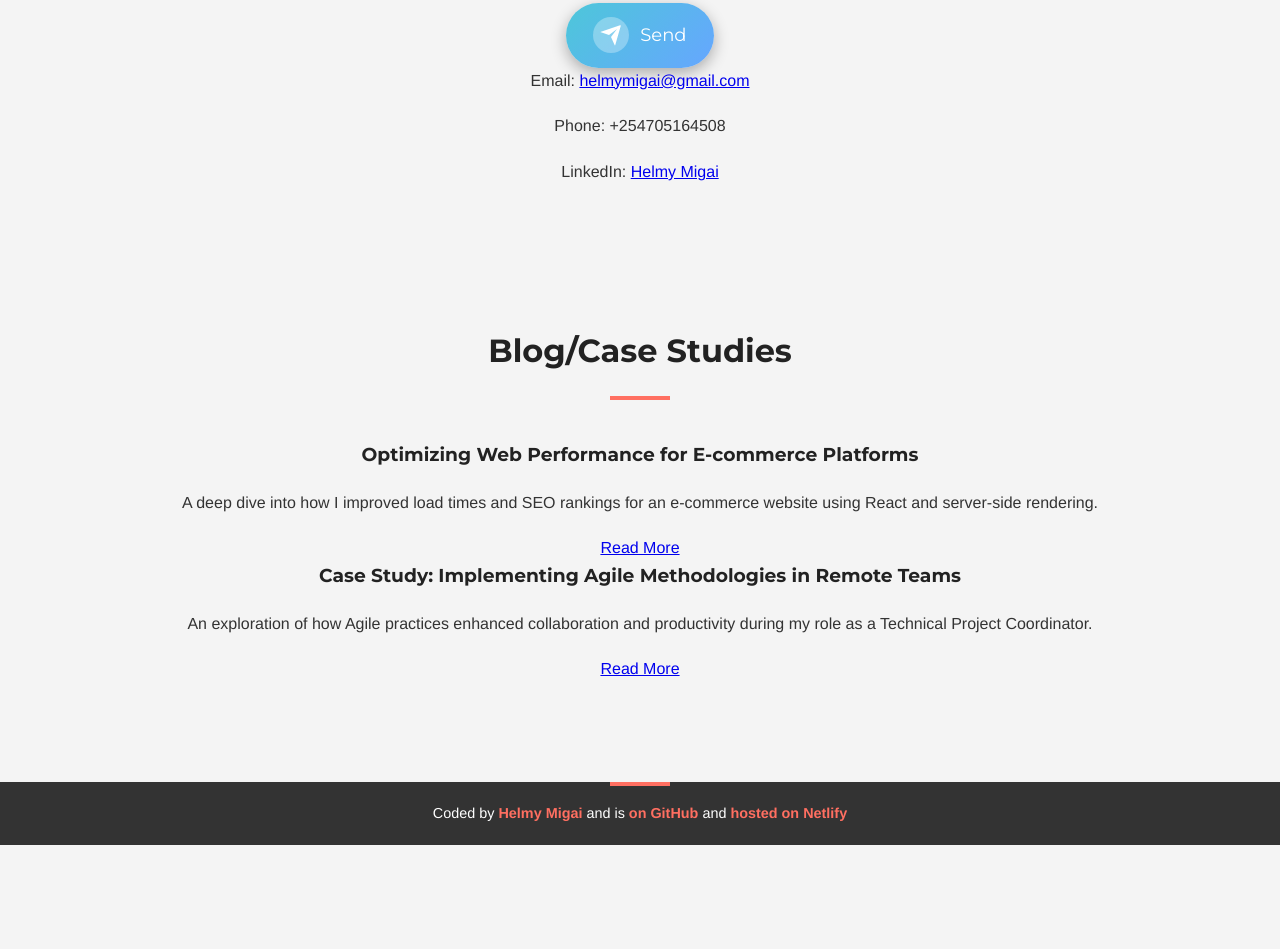
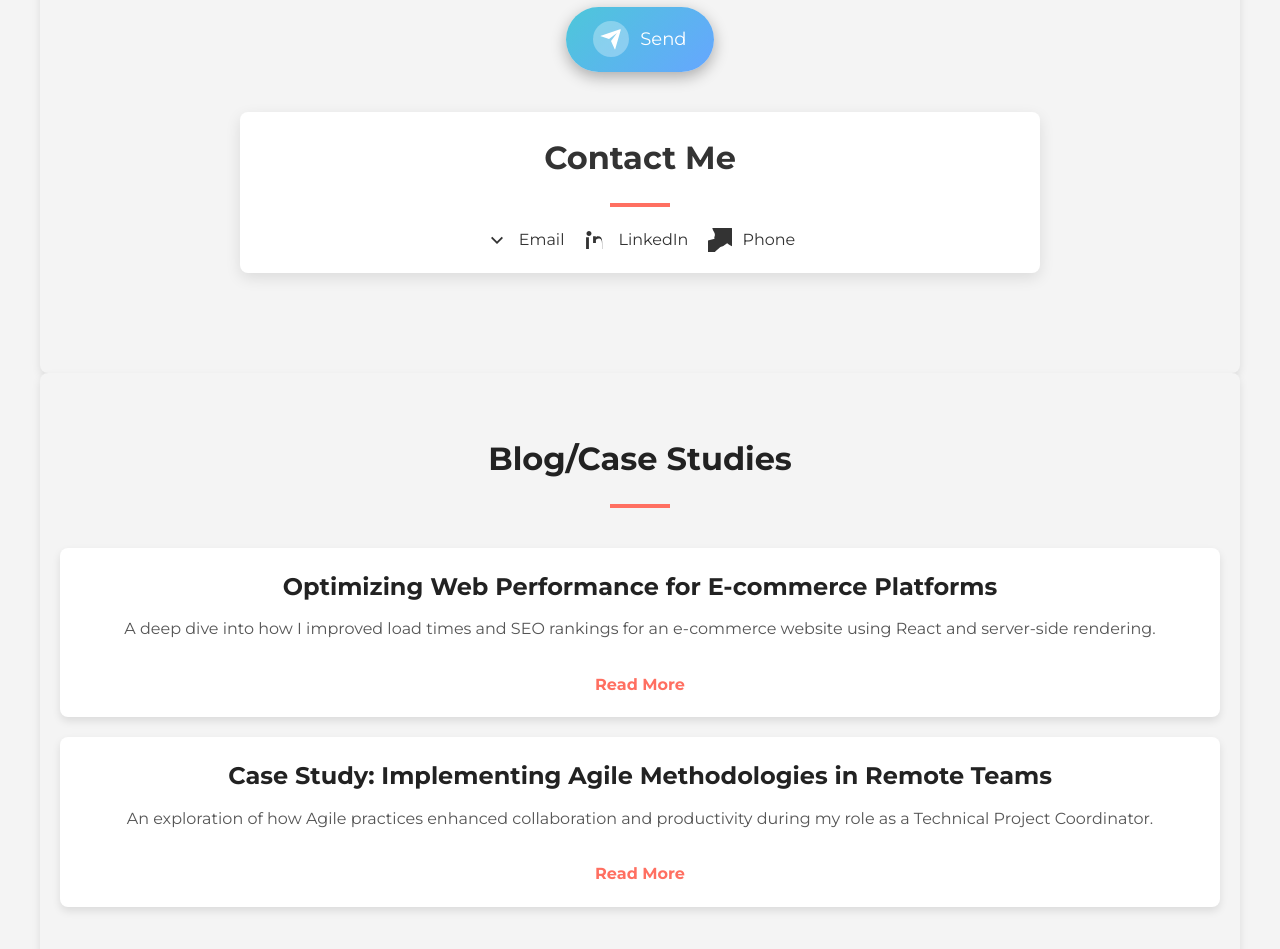
Before and after one commit to HelmyMigai/my-portfolio, a plain HTML site: page index.html in a window 1280 px wide. Shown: the part 1819-2768 px from the top of the page. Before the commit the page ends 2664 px from the top, so only its background shows below. Drawn offline with Linux system fonts and the light colour scheme.

Commit message:
updated html and css files

```diff
--- a/index.html
+++ b/index.html
@@ -70,9 +70,40 @@
                 <span>Send</span>
             </button>
         </form>
-        <p>Email: <a href="mailto:helmymigai@gmail.com">helmymigai@gmail.com</a></p>
-        <p>Phone: +254705164508</p>
-        <p>LinkedIn: <a href="https://www.linkedin.com/in/helmy-migai-79434830b" target="_blank">Helmy Migai</a></p>
+
+        <section class="contact">
+            <h2>Contact Me</h2>
+            <div class="contact-info">
+                <a href="mailto:helmymigai@gmail.com" class="contact-item" title="Email">
+                    <svg xmlns="http://www.w3.org/2000/svg" viewBox="0 0 24 24" width="24" height="24">
+                        <path fill="none" d="M0 0h24v24H0z"></path>
+                        <path fill="currentColor" d="M12 13.414l4.707-4.707L18 10l-6 6-6-6 1.293-1.293L12 13.414z">
+                        </path>
+                    </svg>
+                    <span>Email</span>
+                </a>
+                <a href="https://www.linkedin.com/in/helmy-migai-79434830b" target="_blank" class="contact-item"
+                    title="LinkedIn">
+                    <svg xmlns="http://www.w3.org/2000/svg" viewBox="0 0 24 24" width="24" height="24">
+                        <path fill="none" d="M0 0h24v24H0z"></path>
+                        <path fill="currentColor"
+                            d="M4.983 3c-1.373 0-2.496 1.125-2.496 2.496 0 1.373 1.123 2.496 2.496 2.496s2.496-1.123 2.496-2.496C7.479 4.125 6.356 3 4.983 3zm-.067 6.368H2.067V21h2.85v-9.632zM18 21v-5.5c0-2.775-.536-4.925-3.358-4.925-1.432 0-2.344.786-2.723 1.413V15h-2.85V8.368h2.723v1.118c.243-.444.925-1.116 2.15-1.116 2.658 0 4.25 1.734 4.25 5.466V21h-2.85z">
+                        </path>
+                    </svg>
+                    <span>LinkedIn</span>
+                </a>
+                <a href="tel:+254705164508" class="contact-item" title="Phone">
+                    <svg xmlns="http://www.w3.org/2000/svg" viewBox="0 0 24 24" width="24" height="24">
+                        <path fill="none" d="M0 0h24v24H0z"></path>
+                        <path fill="currentColor"
+                            d="M6.62 10.79c-.376-.565-.442-1.297-.176-1.931.169-.446.296-.903.383-1.362.212-1.124-.076-2.338-.682-3.321-1.147-1.778-1.89-3.728-2.181-5.717-.217-1.174.181-2.268.748-3.249.831-1.402 1.869-2.782 3.146-3.855 2.513-1.812 5.719-1.5 8.056.866 2.115 2.16 4.179 4.328 6.357 6.394 1.367 1.417 2.811 2.758 4.177 4.15 1.538 1.469 2.827 3.062 3.947 4.828.916 1.175 1.74 2.287 2.491 3.538.387.761.607 1.573.554 2.403-.096 1.618-1.195 3.087-2.823 4.059-.825.538-1.749.923-2.683 1.178-1.31.291-2.657-.004-3.845-.572-1.413-.682-2.716-1.5-3.98-2.273-.328-.212-.666-.415-1.02-.612-.892.709-1.84 1.357-2.794 2.019-.257.223-.532.407-.827.553-1.035.282-2.065.671-3.037 1.16-.664.381-1.207.874-1.698 1.398-.948.901-1.933 1.713-2.893 2.603-1.069 1.012-2.185 2.003-3.25 3.045-.611.633-1.237 1.264-1.776 1.868-.449.497-.922.973-1.434 1.44-.464.34-.964.674-1.475.926-.674.319-1.367.453-2.064.433-.315-.009-.632-.073-.936-.2-.521-.208-1.034-.49-1.56-.74-.934-.39-1.86-.65-2.768-1.055-.73-.313-1.448-.634-2.162-.962-2.065-1.169-3.997-2.328-5.939-3.514-.498-.302-.971-.629-1.452-.94-.926-.649-1.737-1.387-2.529-2.141-.853-1.052-1.639-2.155-2.339-3.242z">
+                        </path>
+                    </svg>
+                    <span>Phone</span>
+                </a>
+            </div>
+        </section>
+
     </section>
     <section id="blog">
         <h2>Blog/Case Studies</h2>
--- a/src/styles.css
+++ b/src/styles.css
@@ -6,17 +6,15 @@
 }
 
 body {
-  font-family: "Helvetica Neue", Arial, sans-serif;
+  font-family: "Montserrat", Arial, sans-serif;
   line-height: 1.6;
   background-color: #f4f4f4;
   color: #333;
-  font-size: 16px;
 }
 
 h1,
 h2,
 h3 {
-  font-family: "Montserrat", sans-serif;
   margin-bottom: 20px;
   color: #222;
 }
@@ -29,7 +27,7 @@ p {
 header {
   background-color: #333;
   color: #fff;
-  padding: 20px 0;
+  padding: 20px;
   text-align: center;
   position: sticky;
   top: 0;
@@ -40,7 +38,7 @@ header nav ul {
   list-style: none;
   display: flex;
   justify-content: center;
-  gap: 30px;
+  gap: 20px;
 }
 
 header nav ul li {
@@ -65,6 +63,9 @@ section {
   text-align: center;
   max-width: 1200px;
   margin: 0 auto;
+  background-color: #fff;
+  border-radius: 8px;
+  box-shadow: 0 4px 8px rgba(0, 0, 0, 0.1);
 }
 
 #about {
@@ -74,7 +75,8 @@ section {
 
 #projects,
 #skills,
-#contact {
+#contact,
+#blog {
   background-color: #f4f4f4;
 }
 
@@ -236,41 +238,92 @@ button .svg-wrapper-1 {
   align-items: center;
 }
 
+/* Contact Section */
+.contact {
+  max-width: 800px;
+  margin: 40px auto;
+  padding: 20px;
+  background-color: #fff;
+  box-shadow: 0px 5px 15px rgba(0, 0, 0, 0.1);
+  border-radius: 8px;
+  text-align: center;
+}
+
+.contact h2 {
+  margin-bottom: 20px;
+  font-size: 2rem;
+  color: #333;
+}
+
+.contact-info {
+  display: flex;
+  justify-content: center;
+  gap: 20px;
+  flex-wrap: wrap;
+}
+
+.contact-item {
+  display: flex;
+  align-items: center;
+  text-decoration: none;
+  color: #333;
+  transition: color 0.3s ease;
+}
+
+.contact-item svg {
+  width: 24px;
+  height: 24px;
+  fill: #333;
+  margin-right: 10px;
+  transition: fill 0.3s ease;
+}
+
+.contact-item:hover {
+  color: #4dc7d9;
+}
+
+.contact-item:hover svg {
+  fill: #4dc7d9;
+}
+
+/* Blog Section */
+#blog .post {
+  background-color: #fff;
+  padding: 20px;
+  margin-bottom: 20px;
+  border-radius: 8px;
+  box-shadow: 0 4px 8px rgba(0, 0, 0, 0.1);
+}
+
+#blog .post h3 {
+  font-size: 1.5rem;
+  margin-bottom: 10px;
+  color: #222;
+}
+
+#blog .post p {
+  font-size: 1rem;
+  color: #555;
+}
+
+#blog .post a {
+  color: #ff6f61;
+  text-decoration: none;
+  font-weight: bold;
+  margin-top: 10px;
+  display: inline-block;
+}
+
+#blog .post a:hover {
+  text-decoration: underline;
+}
+
 /* Footer */
 footer {
   background-color: #333;
   color: #fff;
   text-align: center;
-  padding: 20px 0;
-  margin-top: 40px;
-}
-
-footer p {
-  margin: 0;
-  font-size: 0.9rem;
-}
-
-/* Responsive Design */
-@media (max-width: 768px) {
-  header nav ul {
-    flex-direction: column;
-    gap: 15px;
-  }
-
-  section {
-    padding: 40px 20px;
-  }
-
-  #projects .project {
-    padding: 15px;
-  }
-}
-/* Footer Styling */
-footer {
-  background-color: #333;
-  color: #fff;
-  text-align: center;
-  padding: 20px 0;
+  padding: 20px;
   margin-top: 40px;
   font-size: 0.9rem;
   position: relative;
@@ -303,3 +356,25 @@ footer::before {
   background-color: #ff6f61;
   margin-bottom: 20px;
 }
+
+/* Responsive Design */
+@media (max-width: 768px) {
+  header nav ul {
+    flex-direction: column;
+    gap: 15px;
+  }
+
+  section {
+    padding: 40px 20px;
+  }
+
+  #projects .project,
+  #blog .post {
+    padding: 15px;
+  }
+
+  #skills ul {
+    flex-direction: column;
+    align-items: center;
+  }
+}
```
